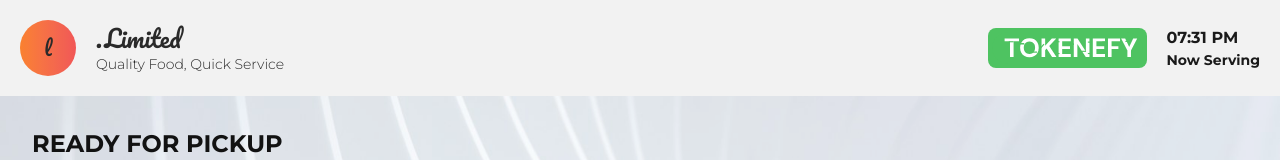
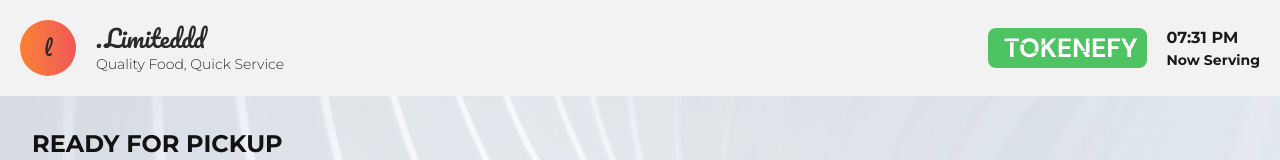
Before and after one commit to sacrosysdev/kitchen-order-tokenify, a React (Vite) app: page /result in a window 1280 px wide. Shown: the top 160 px of the page. Built offline with nearby package versions, Linux system fonts and the light colour scheme.

Commit message:
navigations added

```diff
--- a/src/components/Navbar.jsx
+++ b/src/components/Navbar.jsx
@@ -2,16 +2,18 @@ import React from 'react'
 import User from '../assets/svg/User.svg'
 import Exit from '../assets/svg/Exit.svg'
 import Logo from '../assets/svg/Logo.svg'
+import { Link } from 'react-router-dom'
 
 const Navbar = () => {
   return (
     <div className='text-black bg-[#F1F1F1]  flex items-center justify-between p-5'>
         <div className='flex items-center gap-5 text-[#121212]'>
-            <h1 className='font-pacifico text-2xl '>Limited</h1>
+            <Link to={"/result"}><h1 className='font-pacifico text-2xl '>Limited</h1></Link>
             <h2 className='font-bold'>Restaurant Kitchen</h2>
             <div className=' ' >
                 <img src={Logo} alt="logo" />
             </div>
+
         </div>
         <div className='flex items-center gap-5'>
             <div className='flex gap-1'>
--- a/src/components/ReadyNav.jsx
+++ b/src/components/ReadyNav.jsx
@@ -1,7 +1,7 @@
 import React from 'react'
-import User from '../assets/svg/User.svg'
-import Exit from '../assets/svg/Exit.svg'
+
 import Logo from '../assets/svg/Logo.svg'
+import { Link } from 'react-router-dom'
 
 const ReadyNav = () => {
   return (
@@ -10,8 +10,9 @@ const ReadyNav = () => {
                 <div className="bg-linear-to-r from-[#F97316] to-[#EF4444] font-pacifico w-14 h-14 rounded-full flex justify-center items-center">
                     <span className='text-xl'>l</span>
                 </div>
+
                 <div className='flex flex-col'>
-                    <h1 className='font-pacifico text-2xl '>.Limited</h1>
+                    <Link to={"/status"}><h1 className='font-pacifico text-2xl '>.Limiteddd</h1></Link>
                     <h2 className='font-light text-sm'>Quality Food, Quick Service</h2>
                 </div>
 
--- a/src/pages/startScreen/page.jsx
+++ b/src/pages/startScreen/page.jsx
@@ -1,9 +1,20 @@
 "use client";
-import React from "react";
+import React, { useEffect } from "react";
 import { motion } from "framer-motion";
+import { useNavigate } from "react-router-dom"; // ✅ React Router import
 import Bg from "../../assets/images/StartBg.jpg";
 
 const StartScreen = () => {
+  const navigate = useNavigate();
+
+  useEffect(() => {
+    const timer = setTimeout(() => {
+      navigate("/status"); // ✅ Navigate after 5 seconds
+    }, 5000);
+
+    return () => clearTimeout(timer); // cleanup timer
+  }, [navigate]);
+
   return (
     <motion.div
       className="flex flex-col gap-3 items-center justify-center h-screen w-full text-white font-dm bg-cover bg-center overflow-hidden"
@@ -16,7 +27,6 @@ const StartScreen = () => {
         backgroundPosition: "center",
         backgroundRepeat: "no-repeat",
       }}
-
     >
       {/* Title */}
       <motion.h1
```
